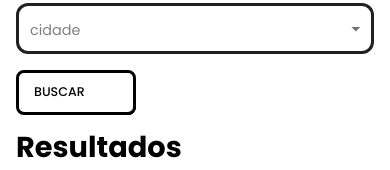
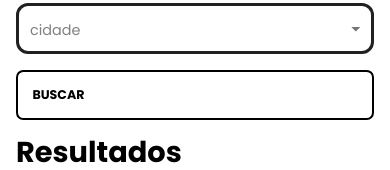
Before and after one commit to LeonardoCaml/Pitty-Finder, a React (Vite) app in the folder pitty-finder/: page /adote in a window 390 px wide. Shown: the part 266-436 px from the top of the page. Built offline with nearby package versions, Linux system fonts and the light colour scheme; a web font is replaced by a local one.

Commit message:
:lipstick: feat: add apply for responsive classes

```diff
--- a/pitty-finder/src/App.css
+++ b/pitty-finder/src/App.css
@@ -8,3 +8,27 @@
   padding: 0;
   text-decoration: none;
 }
+
+.hover-animation {
+  @apply hover:scale-105 transition duration-150;
+}
+
+.text-ellipsis {
+  @aplly overflow-hidden text-ellipsis;
+}
+
+.button {
+  @apply opacity-100 transition duration-300 border-2 border-black p-4 rounded-lg min-w-36 w-full text-start text-sm font-bold uppercase;
+}
+
+.button:hover {
+  @apply scale-110;
+}
+
+.button:active {
+  @apply scale-100 bg-black text-white;
+}
+
+.filter-responsive {
+  @apply md:grid-cols-3 md:gap-2 lg:grid-cols-4 lg:gap-4 sm:grid-cols-2;
+}
--- a/pitty-finder/src/components/Atoms/ButtonMui.tsx
+++ b/pitty-finder/src/components/Atoms/ButtonMui.tsx
@@ -7,47 +7,10 @@ export interface ButtonMuiProps {
 
 export default function ButtonMui({ tittle, onClick }: ButtonMuiProps) {
   return (
-    <Button
-      variant="outlined"
-      onClick={onClick}
-      sx={{
-        display: "flex",
-        justifyContent: "flex-start",
-        textAlign: "left",
-        position: "relative",
-        border: 3,
-        borderRadius: 2,
-        color: "black",
-        backgroundColor: "white",
-        height: 45,
-        width: 120,
-        "&::before": {
-          content: '""',
-          position: "absolute",
-          top: 3,
-          left: 3,
-          width: "100%",
-          height: "100%",
-          border: 3,
-          zIndex: -1,
-          borderRadius: 2,
-        },
-        "&:hover": {
-          top: 3,
-          left: 3,
-          color: "white",
-          backgroundColor: "black",
-          borderColor: "black",
-        },
-        "&:hover::before": {
-          top: 0,
-          left: 0,
-          color: "black",
-          backgroundColor: "black",
-        },
-      }}
-    >
-      {tittle}
-    </Button>
+    <div>
+      <button
+        className="button"
+        onClick={onClick}>{tittle}</button>
+    </div>
   );
 }
--- a/pitty-finder/src/components/Atoms/CardMui.tsx
+++ b/pitty-finder/src/components/Atoms/CardMui.tsx
@@ -8,7 +8,7 @@ export interface CardMuiProps {
 const CardMui = ({ image, title, description, onClick }: CardMuiProps) => {
   return (
     <div
-      className="transition duration-150 w-48 my-5 flex flex-col items-center hover:scale-105"
+      className="w-48 my-5 flex flex-col items-center hover-animation"
       onClick={onClick}
     >
       <div className="w-40 flex flex-col items-center">
@@ -19,10 +19,10 @@ const CardMui = ({ image, title, description, onClick }: CardMuiProps) => {
             className="w-full h-full object-cover"
           />
         </div>
-        <h1 className="text-center font-bold text-md overflow-hidden text-ellipsis">
+        <h1 className="text-center font-bold text-md text-ecl">
           {title}
         </h1>
-        <p className="text-center text-sm text-gray-500 overflow-hidden text-ellipsis">
+        <p className="text-center text-sm text-gray-500 text-ellipsis">
           {description}
         </p>
       </div>
```
